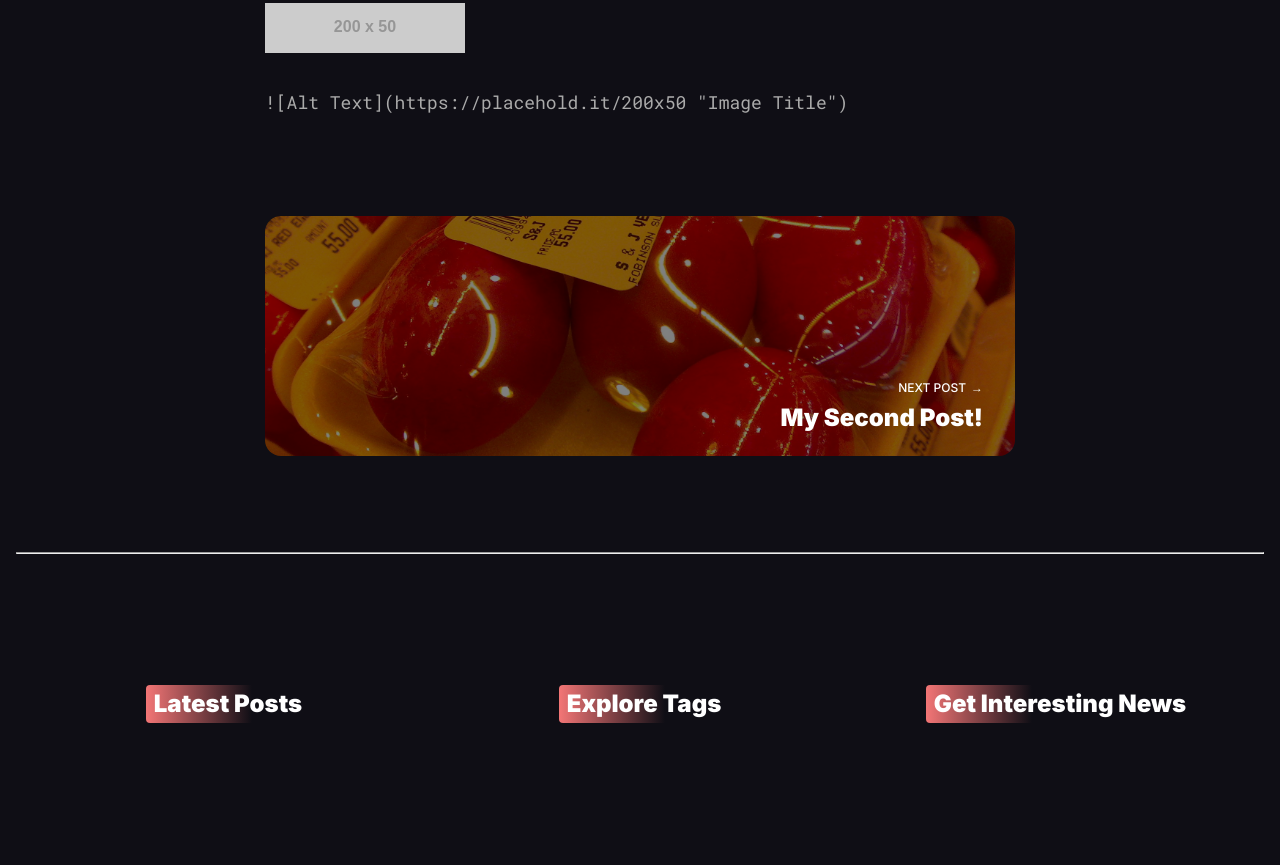
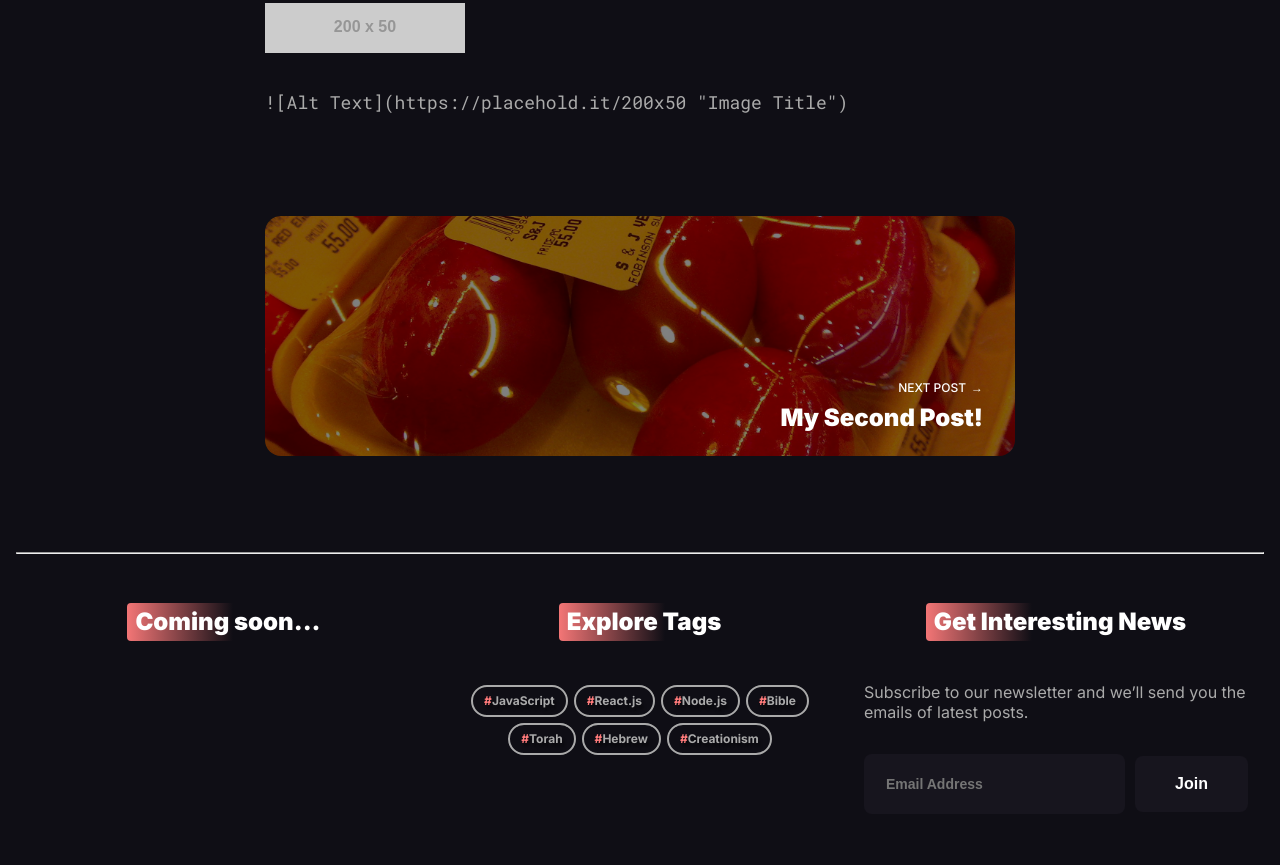
Before and after one commit to disko998/gatsby-blog, a Gatsby site: page /hello-world/ in a window 1280 px wide. Shown: the part 9434-10299 px from the top of the page. Built offline with nearby package versions, Linux system fonts and the light colour scheme; Gatsby itself is replaced by a stand-in of ours; some packages are replaced by stand-ins of ours; code samples lack their colours; placeholder pictures from the web are drawn by us.

Commit message:
footer style

```diff
--- a/src/components/Layout.tsx
+++ b/src/components/Layout.tsx
@@ -14,8 +14,12 @@ import {
   Logo,
   Grid,
   Col,
-  Title,
+  FooterTitle,
+  FooterCard,
+  StyledTags,
 } from "./elements"
+import { FEATURED_TAGS } from "../config/const"
+import { Newsletter } from "./Newsletter"
 
 interface LayoutProps extends Omit<PageProps, "children"> {
   children?: JSX.Element | JSX.Element[]
@@ -54,14 +58,18 @@ export const Layout: React.FC<LayoutProps> = ({ location, children }) => {
       <Footer>
         <Container>
           <Grid>
-            <Col>
-              <Title>Latest Posts</Title>
+            <Col direction="column" justify="flex-start">
+              <FooterTitle>Coming soon...</FooterTitle>
             </Col>
-            <Col>
-              <Title>Explore Tags</Title>
+            <Col direction="column" justify="flex-start">
+              <FooterTitle>Explore Tags</FooterTitle>
+              <div>
+                <StyledTags big tags={FEATURED_TAGS} />
+              </div>
             </Col>
-            <Col>
-              <Title>Get Interesting News</Title>
+            <Col direction="column">
+              <FooterTitle>Get Interesting News</FooterTitle>
+              <Newsletter />
             </Col>
           </Grid>
         </Container>
--- /dev/null
+++ b/src/components/Newsletter.tsx
@@ -0,0 +1,41 @@
+import React from "react"
+
+import { NewsletterForm, TextInput, Button } from "./elements"
+
+export function Newsletter() {
+  const [newsletter, setNewsletter] = React.useState("")
+
+  const onChange = React.useCallback(
+    (e: React.ChangeEvent<HTMLInputElement>) => {
+      setNewsletter(e.target.value)
+    },
+    []
+  )
+
+  const onSubmit = React.useCallback(
+    (e: React.MouseEvent) => {
+      e.preventDefault()
+      if (!newsletter.trim()) return
+      alert(`Subscribed with ${newsletter}!`)
+      setNewsletter("")
+    },
+    [newsletter]
+  )
+
+  return (
+    <div>
+      <p>
+        Subscribe to our newsletter and we’ll send you the emails of latest
+        posts.
+      </p>
+      <NewsletterForm>
+        <TextInput
+          value={newsletter}
+          onChange={onChange}
+          placeholder="Email Address"
+        />
+        <Button onClick={onSubmit}>Join</Button>
+      </NewsletterForm>
+    </div>
+  )
+}
--- a/src/components/Tags.tsx
+++ b/src/components/Tags.tsx
@@ -3,16 +3,22 @@ import { navigate } from "gatsby"
 
 import { TagList, Tag, HashTag } from "../components/elements"
 
-export function Tags({ tags }: { tags: string[] }) {
+type TagsProps = {
+  tags: string[]
+  className?: string
+  big?: boolean
+}
+
+export function Tags({ tags, className, big }: TagsProps) {
   const searchTag = React.useCallback((tag: string) => {
     navigate(`/?term=${tag}`)
   }, [])
 
   return (
-    <TagList>
+    <TagList className={className}>
       {tags &&
         tags.map(tag => (
-          <Tag onClick={() => searchTag(tag)}>
+          <Tag big={big} onClick={() => searchTag(tag)}>
             <HashTag>#</HashTag>
             {tag}
           </Tag>
--- a/src/components/elements/blog-card.ts
+++ b/src/components/elements/blog-card.ts
@@ -113,8 +113,8 @@ export const TagList = styled.ul`
   flex: 1;
 `
 
-export const Tag = styled.li`
-  padding: ${rem(2)} ${rem(8)};
+export const Tag = styled.li<{ big?: boolean }>`
+  padding: ${p => (p.big ? `${rem(5)} ${rem(11)}` : `${rem(2)} ${rem(8)}`)};
   border: 2px solid ${p => p.theme.colors.gray};
   color: ${p => p.theme.colors.gray};
   transition: ${p => p.theme.animation.main};
@@ -133,7 +133,6 @@ export const Tag = styled.li`
   &:hover {
     border-color: ${p => p.theme.colors.main};
     color: ${p => p.theme.colors.light};
-    /* background: ${p => p.theme.colors.main}; */
   }
 `
 
--- a/src/components/elements/footer.ts
+++ b/src/components/elements/footer.ts
@@ -1,5 +1,6 @@
 import styled from "styled-components"
 import { rem } from "../../utils/helper"
+import { Tags } from "../Tags"
 
 export const Footer = styled.footer`
   min-height: ${rem(300)};
@@ -7,19 +8,28 @@ export const Footer = styled.footer`
   display: flex;
   justify-content: center;
   align-items: center;
+  margin-bottom: ${p => p.theme.spacing.xxLarge};
 `
 
-export const Title = styled.h2`
+export const FooterCard = styled.div`
+  display: flex;
+  justify-content: center;
+  align-items: center;
+  flex-direction: column;
+  max-width: ${rem(450)};
+  margin: auto;
+`
+
+export const FooterTitle = styled.h2`
   position: relative;
   padding-left: 8px;
-  margin-bottom: 36px;
+  margin-bottom: ${p => p.theme.spacing.large};
   font-size: 24px;
   line-height: 1;
   font-weight: 900;
   z-index: 1;
   width: fit-content;
   text-align: center;
-  margin: auto;
 
   &::after {
     content: "";
@@ -46,3 +56,9 @@ export const Title = styled.h2`
     background-color: rgba(255, 123, 123, 0.7);
   }
 `
+
+export const StyledTags = styled(Tags)`
+  justify-content: center;
+  max-width: 350px;
+  margin: auto;
+`
--- a/src/components/elements/index.ts
+++ b/src/components/elements/index.ts
@@ -3,3 +3,4 @@ export * from "./nav"
 export * from "./footer"
 export * from "./blog-card"
 export * from "./blog-post"
+export * from "./inputs"
--- a/src/components/elements/inputs.ts
+++ b/src/components/elements/inputs.ts
@@ -1,4 +1,60 @@
 import styled from "styled-components"
 import { rem } from "../../utils/helper"
 
-export const ButtonGroup = styled.div``
+export const TextInput = styled.input`
+  position: relative;
+  width: 100%;
+  height: 60px;
+  padding: 20px;
+  font-size: 14px;
+  line-height: 20px;
+  font-weight: 700;
+  border-radius: 8px;
+  color: ${p => p.theme.colors.light};
+  background-color: ${p => p.theme.colors.dark};
+  border: 2px solid transparent;
+  outline: 0;
+  box-sizing: border-box;
+  transition: border-color 0.2s ease-in-out;
+  cursor: text;
+
+  &:focus {
+    color: ${p => p.theme.colors.light};
+    border-color: ${p => p.theme.colors.main};
+  }
+`
+
+export const NewsletterForm = styled.form`
+  display: flex;
+  align-items: center;
+  margin: ${p => p.theme.spacing.medium} 0;
+
+  & > input {
+    margin-right: 10px;
+  }
+`
+
+export const Button = styled.button`
+  padding: 20px 40px;
+  font-size: 16px;
+  font-weight: 700;
+  line-height: 1;
+  background-color: ${p => p.theme.colors.dark};
+
+  display: inline-block;
+  white-space: nowrap;
+  vertical-align: middle;
+  border: none;
+  border-radius: 8px;
+  outline: 0;
+  text-align: center;
+  text-decoration: none;
+  color: #fff;
+  transition: all 0.2s ease;
+  cursor: pointer;
+
+  &:hover {
+    color: ${p => p.theme.colors.background};
+    background-color: ${p => p.theme.colors.main};
+  }
+`
--- a/src/components/elements/layout.ts
+++ b/src/components/elements/layout.ts
@@ -31,6 +31,7 @@ type ColProps = {
   flex?: number
   justify?: string
   align?: string
+  direction?: string
 }
 
 export const Col = styled.div<ColProps>`
@@ -41,6 +42,7 @@ export const Col = styled.div<ColProps>`
   align-items: ${p => p.align || "center"};
   padding: ${p => p.theme.spacing.small};
   display: flex;
+  flex-direction: ${p => p.direction || "row"};
 `
 
 export const Section = styled.section`
--- a/src/components/index.ts
+++ b/src/components/index.ts
@@ -3,3 +3,4 @@ export * from "./BlogPosts"
 export * from "./BlogCard"
 export * from "./Tags"
 export * from "./Avatar"
+export * from "./Newsletter"
--- /dev/null
+++ b/src/config/const.ts
@@ -0,0 +1,9 @@
+export const FEATURED_TAGS = [
+  "JavaScript",
+  "React.js",
+  "Node.js",
+  "Bible",
+  "Torah",
+  "Hebrew",
+  "Creationism",
+]
```
Also changed, not shown: src/config/index.ts (added).
